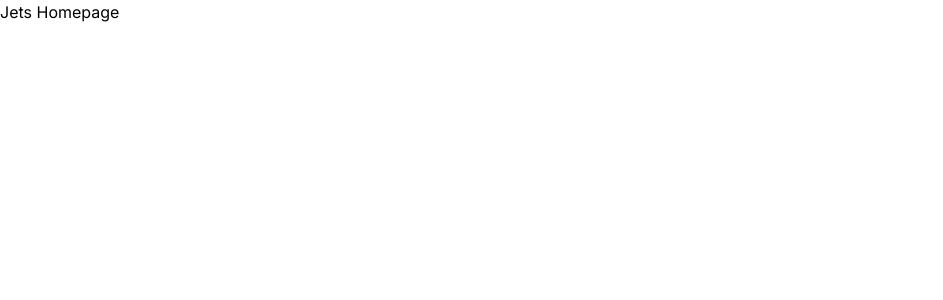
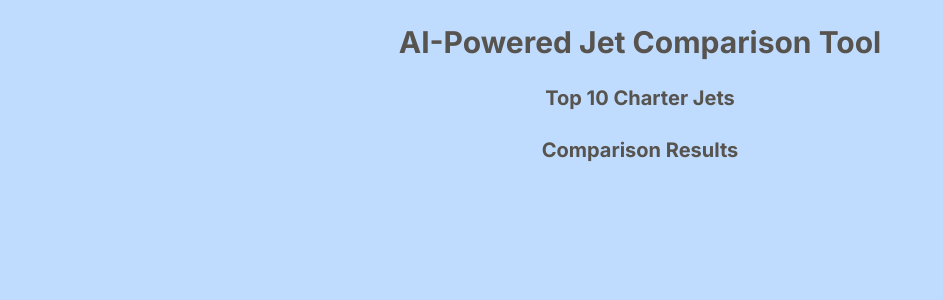
Before and after one commit to AlexGuidace/jetAI-fullstack-challenge, a Next.js app: page / in a window 1280 px wide. Shown: the top 300 px of the page, without its empty margins (0-943 px from the left). Built offline with nearby package versions, Linux system fonts and the light colour scheme; no server answers; the database is empty.

Commit message:
Create Heading component. Add initial styles. Add overall components structure/blueprint for page.tsx

```diff
--- a/src/app/layout.tsx
+++ b/src/app/layout.tsx
@@ -1,11 +1,11 @@
-import type { Metadata } from "next";
-import { Inter } from "next/font/google";
-import "./globals.css";
+import type { Metadata } from 'next';
+import { Inter } from 'next/font/google';
+import './globals.css';
 
-const inter = Inter({ subsets: ["latin"] });
+const inter = Inter({ subsets: ['latin'] });
 
 export const metadata: Metadata = {
-  title: "Jet.AI Jet Comparison Tool",
+  title: 'Jet.AI Jet Comparison Tool',
 };
 
 export default function RootLayout({
@@ -15,7 +15,9 @@ export default function RootLayout({
 }>) {
   return (
     <html lang="en">
-      <body className={inter.className}>{children}</body>
+      <body className={`${inter.className} bg-blue-200 mx-auto`}>
+        {children}
+      </body>
     </html>
   );
 }
--- a/src/app/page.tsx
+++ b/src/app/page.tsx
@@ -1,7 +1,18 @@
-import prisma from '../db';
+import prisma from '@/db';
+import Heading from '@/components/Heading';
 
 export default async function Homepage() {
   const jets = await prisma.jet.findMany();
   console.log(jets);
-  return <h1>Jets Homepage</h1>;
+
+  return (
+    <>
+      <Heading title='AI-Powered Jet Comparison Tool' fontSize='text-3xl' />
+      <Heading title='Top 10 Charter Jets' fontSize='text-xl' />
+      {/* static table component for displaying imported CSV data with checkboxes */}
+      {/* user form component for selecting and submitting attributes */}
+      <Heading title='Comparison Results' fontSize='text-xl'/>
+      {/* dynamic table component for sorting and comparing OpenAI API jet data results */}
+    </>
+  );
 }
--- /dev/null
+++ b/src/components/Heading.tsx
@@ -0,0 +1,14 @@
+interface Heading {
+  title: string;
+  fontSize: string;
+}
+
+const Heading: React.FC<Heading> = ({ title, fontSize }): JSX.Element => {
+  return (
+    <h1 className={`${fontSize} text-center text-stone-600 font-bold mt-6`}>
+      {title}
+    </h1>
+  );
+};
+
+export default Heading;
--- a/src/db.ts
+++ b/src/db.ts
@@ -1,7 +1,6 @@
 // This file creates a singleton instance of Prisma for development mode: [Prisma singleton instance documentation](https://www.prisma.io/docs/orm/more/help-and-troubleshooting/help-articles/nextjs-prisma-client-dev-practices).
 
 import { PrismaClient } from '@prisma/client';
-import importCsvToDb from '../utils/importCsv';
 
 const prismaClientSingleton = () => {
   return new PrismaClient({ log: ['query'] });
```
